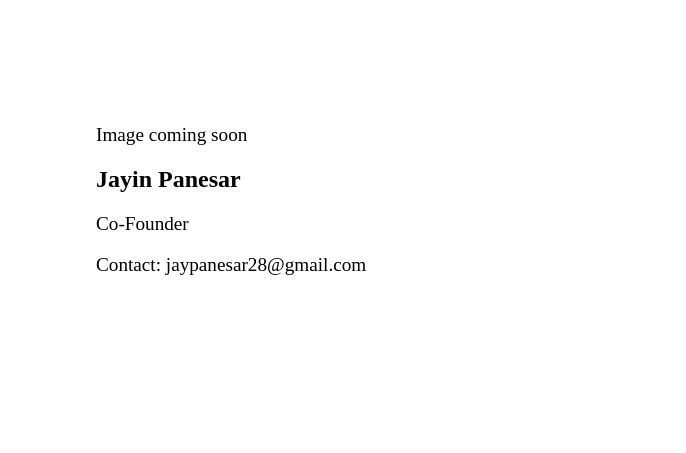
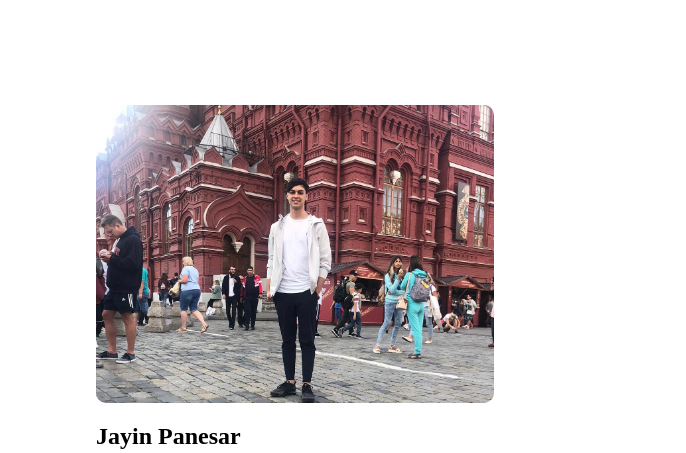
Before and after one commit to jayinpanesar/jayinpanesar.github.io, a plain HTML site: page about.html in a window 1280 px wide. Shown: the part 112-565 px from the top of the page, 594-1280 px from the left. Drawn offline with Linux system fonts and the light colour scheme; a script that the page names is missing; a web font is replaced by a local one.

Commit message:
Update about.html

```diff
--- a/about.html
+++ b/about.html
@@ -90,8 +90,7 @@
     </div>
 
     <div class="tile">
-      <!-- <img id="img" src="images/domparsons.jpg" width="100%"> -->
-      <p>Image coming soon</p>
+      <img id="img" src="images/jay.jpeg" width="100%">
       <h2>Jayin Panesar</h2>
       <p>Co-Founder</p>
       <p>Contact: jaypanesar28@gmail.com</p>
```
